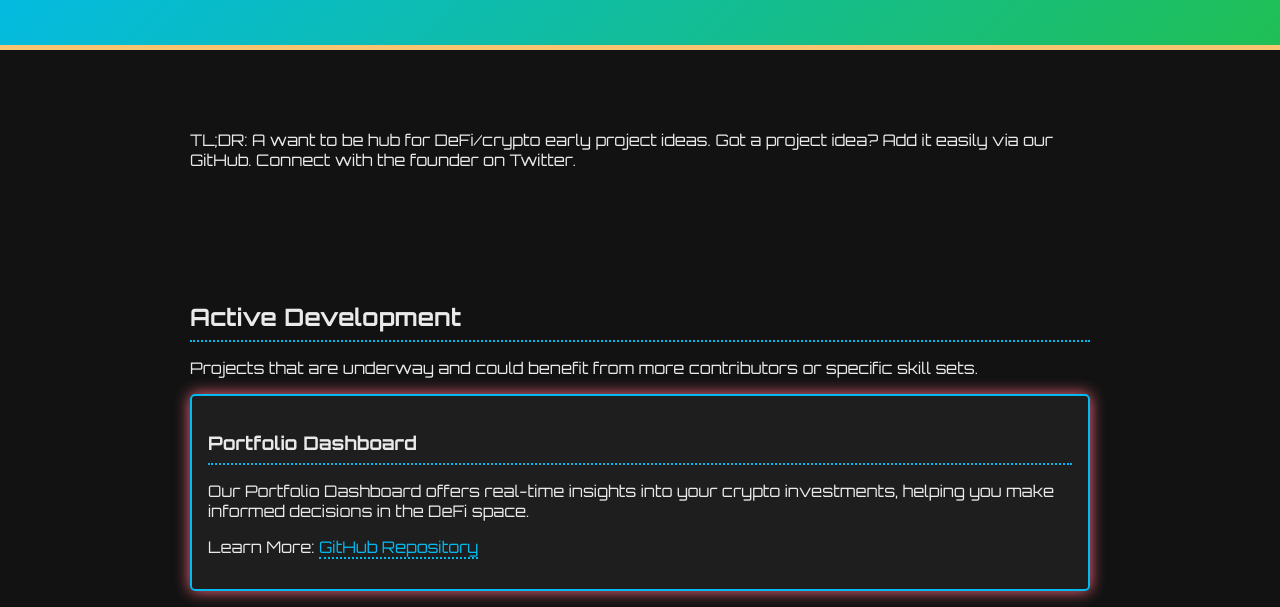
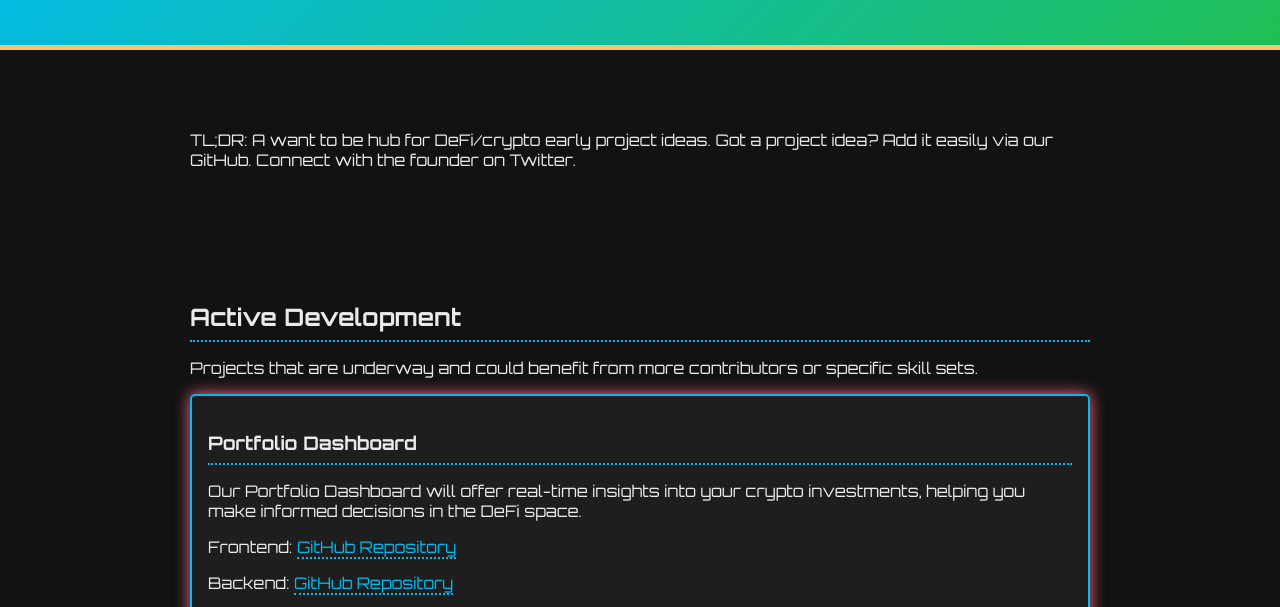
Before and after one commit to 0xbase-Corp/website, a plain HTML site: page index.html in a window 1280 px wide. Shown: the part 138-745 px from the top of the page. Drawn offline with Linux system fonts and the light colour scheme.

Commit message:
Update index.html

```diff
--- a/index.html
+++ b/index.html
@@ -109,8 +109,9 @@
 
         <div class="block">
             <h3>Portfolio Dashboard</h3>
-            <p>Our Portfolio Dashboard offers real-time insights into your crypto investments, helping you make informed decisions in the DeFi space.</p>
-            <p>Learn More: <a href="https://github.com/0xbase-Corp/Portfolio_Dashboard" target="_blank">GitHub Repository</a></p>
+            <p>Our Portfolio Dashboard will offer real-time insights into your crypto investments, helping you make informed decisions in the DeFi space.</p>
+            <p>Frontend: <a href="https://github.com/0xbase-Corp/Portfolio_Dashboard" target="_blank">GitHub Repository</a></p>
+            <p>Backend: <a href="https://github.com/0xbase-Corp/PortfolioMeta" target="_blank">GitHub Repository</a></p>
         </div>
 
 
```
